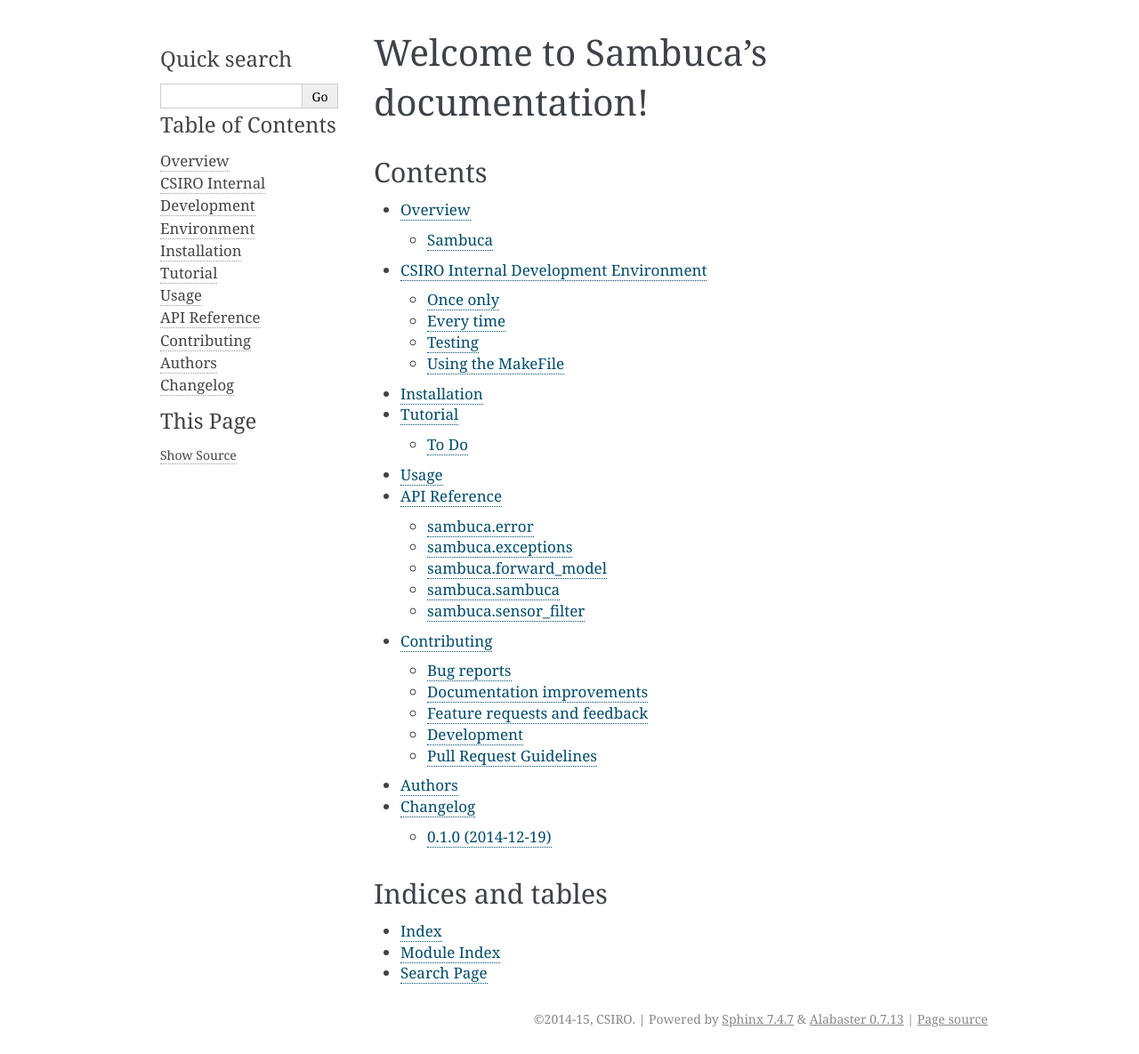
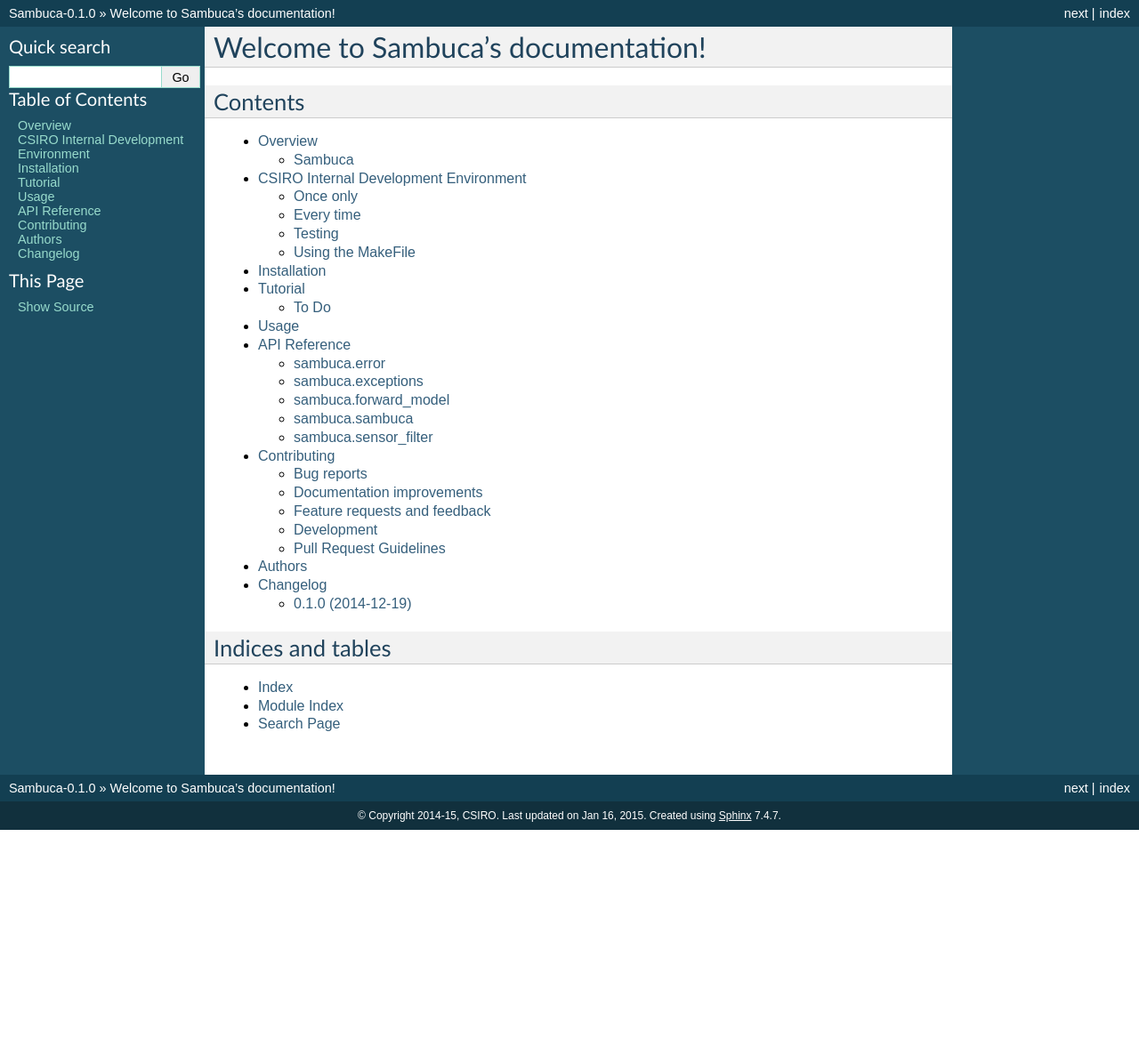
Before and after one commit to obarrilero/sambuca, a Sphinx documentation site: the page built from docs/index.rst, in a window 1280 px wide. Shown: the whole page at 89% size. Built offline with Sphinx 7.4.7, drawn with Linux system fonts in a browser that asks for light colours; after the commit the page ends 933 px from its top, so only the background shows below that.

Commit message:
removed py3doc them as it wasn't working

```diff
--- a/docs/conf.py
+++ b/docs/conf.py
@@ -21,14 +21,9 @@
 project = u'Sambuca'
 copyright = u'2014-15, CSIRO'
 version = release = '0.1.0'
-
-# TODO: vanilla for now, sort out themes later
-# import sphinx_py3doc_enhanced_theme
-# html_theme = "sphinx_py3doc_enhanced_theme"
-# html_theme_path = [sphinx_py3doc_enhanced_theme.get_html_theme_path()]
-
 pygments_style = 'trac'
 templates_path = ['.']
+html_theme = 'default'
 html_use_smartypants = True
 html_last_updated_fmt = '%b %d, %Y'
 html_split_index = True
--- a/docs/requirements.txt
+++ b/docs/requirements.txt
@@ -1,4 +1,3 @@
 sphinx
 sphinxcontrib-napoleon
-sphinx-py3doc-enhanced-theme
 -e .
```
